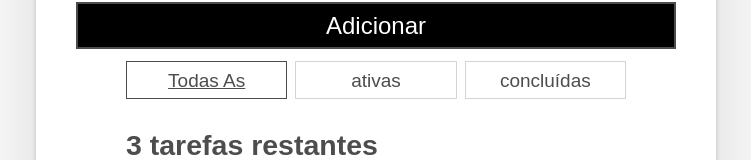
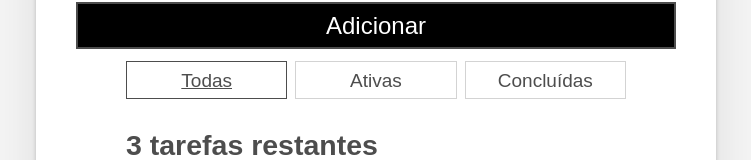
Before and after one commit to ThiagoPereiraSje/todo-matic, a React (Create React App) app: page / in a window 1280 px wide. Shown: the part 268-428 px from the top of the page, without its empty margins (264-1015 px from the left). Built offline with nearby package versions, Linux system fonts and the light colour scheme.

Commit message:
Editing the button label

```diff
--- a/src/App.js
+++ b/src/App.js
@@ -29,7 +29,7 @@ function App(props) {
           className="btn toggle-btn"
           aria-pressed="true">
           <span className="visually-hidden">Mostar </span>
-          <span>todas as</span>
+          <span>Todas</span>
           <span className="visually-hidden"> tarefas</span>
         </button>
         <button
@@ -38,7 +38,7 @@ function App(props) {
           aria-pressed="false">
           <span className="visually-hidden">Mostrar </span>
           <span className="visually-hidden"> tarefas</span>
-          <span>ativas</span>
+          <span>Ativas</span>
         </button>
         <button
           type="button"
@@ -46,7 +46,7 @@ function App(props) {
           aria-pressed="false">
           <span className="visually-hidden">Mostrar </span>
           <span className="visually-hidden"> tarefas</span>
-          <span>concluídas</span>
+          <span>Concluídas</span>
         </button>
       </div>
       <h2 id="list-heading">3 tarefas restantes</h2>
```
